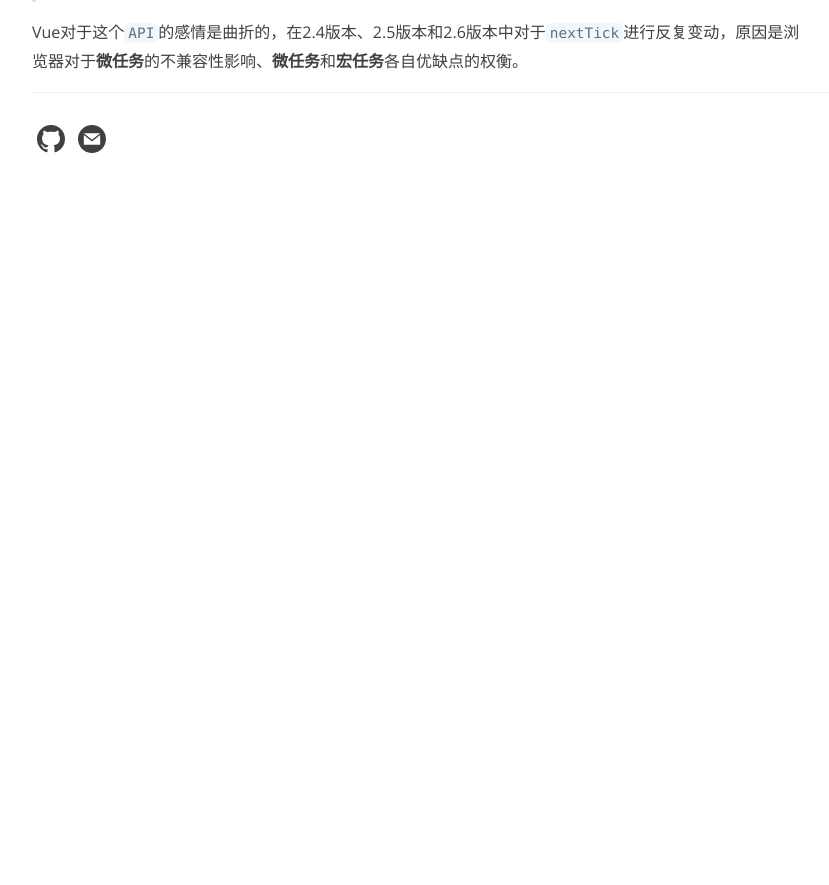
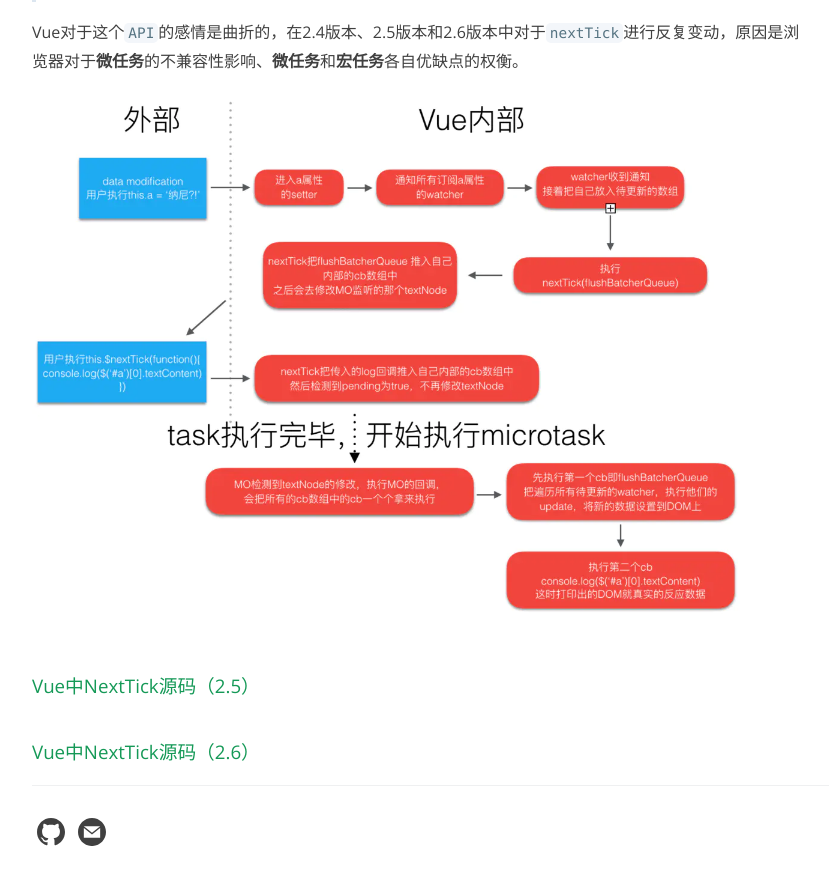
Before and after one commit to higwendolyn/Alias, a Jekyll site: the page built from _posts/2021-02-16-js-nextTick.md, in a window 1280 px wide and 900 px high, scrolled down 2667 px. Shown: the top 885 px of the window, without its empty margins (64-893 px from the left). Built offline with Jekyll 4.4.1, drawn with Linux system fonts in a browser that asks for light colours; before the commit the page ends 2875 px from its top, so only the background shows below that.

Commit message:
nextTick

````diff
--- a/_posts/2021-02-16-js-nextTick.md
+++ b/_posts/2021-02-16-js-nextTick.md
@@ -99,3 +99,9 @@
 
 
 Vue对于这个```API```的感情是曲折的，在2.4版本、2.5版本和2.6版本中对于```nextTick```进行反复变动，原因是浏览器对于**微任务**的不兼容性影响、**微任务**和**宏任务**各自优缺点的权衡。
+
+![image.png](../../../images/nextTick2.png)
+
+### Vue中NextTick源码（2.5）
+
+### Vue中NextTick源码（2.6）
````
Also changed, not shown: images/nextTick2.png (added).
